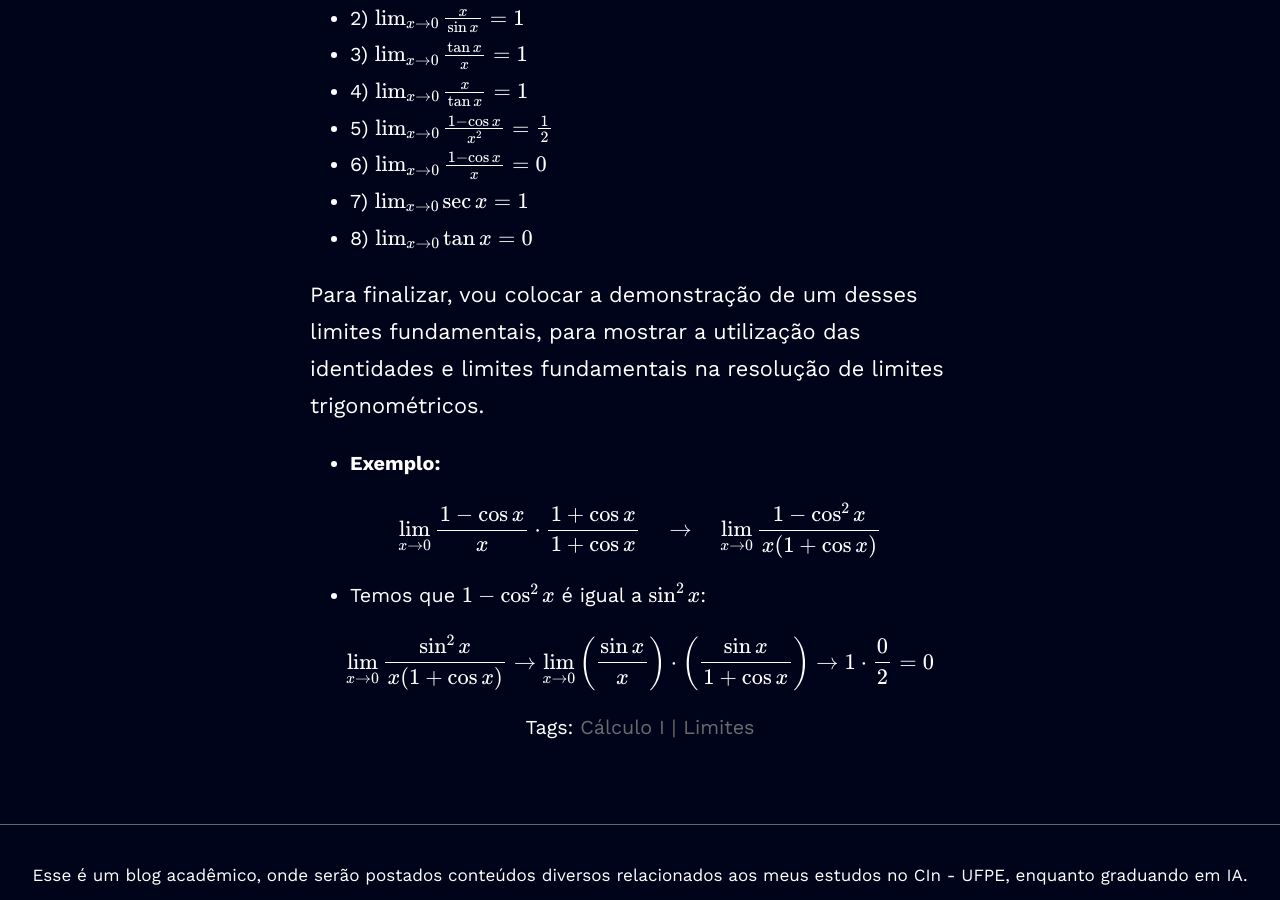
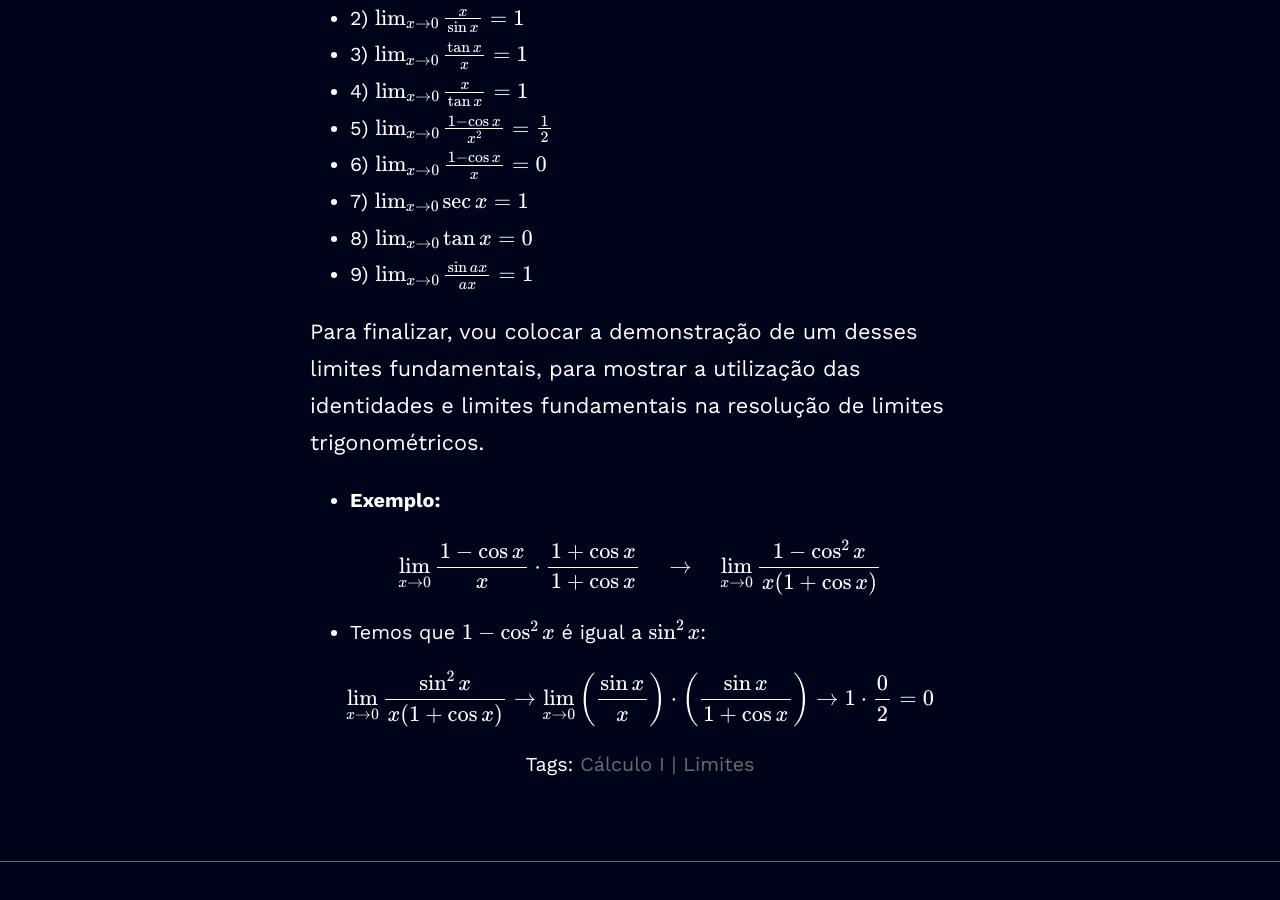
Before and after one commit to gabrielbelo2007/gabrielbelo2007.github.io, a Jekyll site: the page built from _posts/2025-09-19-post1.md, in a window 1280 px wide and 900 px high, scrolled down 5648 px. Built offline with Jekyll 4.4.1, drawn with Linux system fonts in a browser that asks for light colours; some web fonts are replaced.

Commit message:
Add - Limite Fundamental

```diff
--- a/_posts/2025-09-19-post1.md
+++ b/_posts/2025-09-19-post1.md
@@ -159,6 +159,7 @@ Aqui temos alguns limites fundamentais, que podem ser reduzidos imediatamente em
 - 6) $$\lim_{x \to 0}\frac{1 - \cos{x}}{x} = 0$$
 - 7) $$\lim_{x \to 0}\sec{x} = 1$$
 - 8) $$\lim_{x \to 0}\tan{x} = 0$$
+- 9) $$\lim_{x \to 0}\frac{\sin{ax}}{ax} = 1$$
 
 Para finalizar, vou colocar a demonstração de um desses limites fundamentais, para mostrar a utilização das identidades e limites fundamentais na resolução de limites trigonométricos.
 
```
